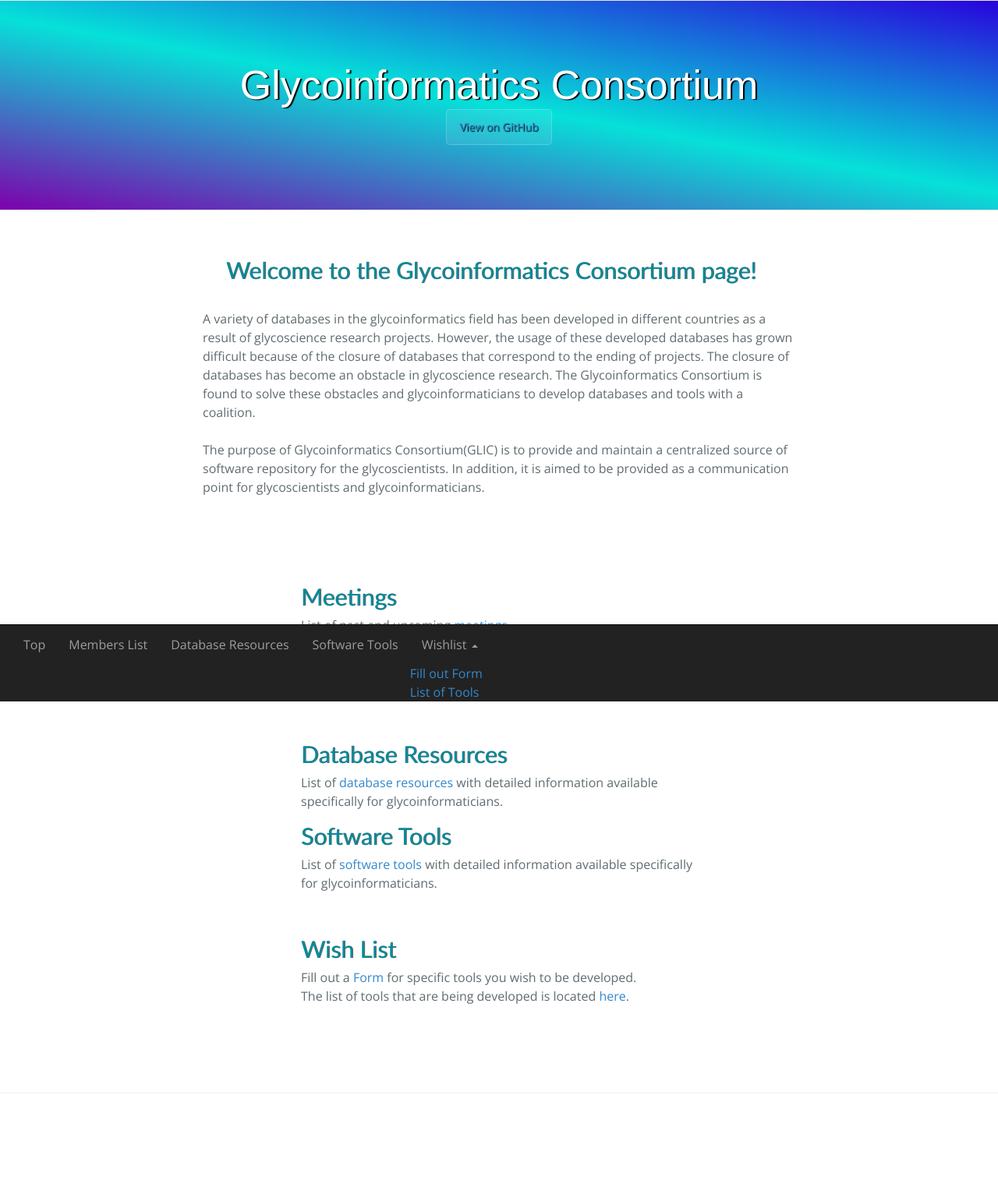
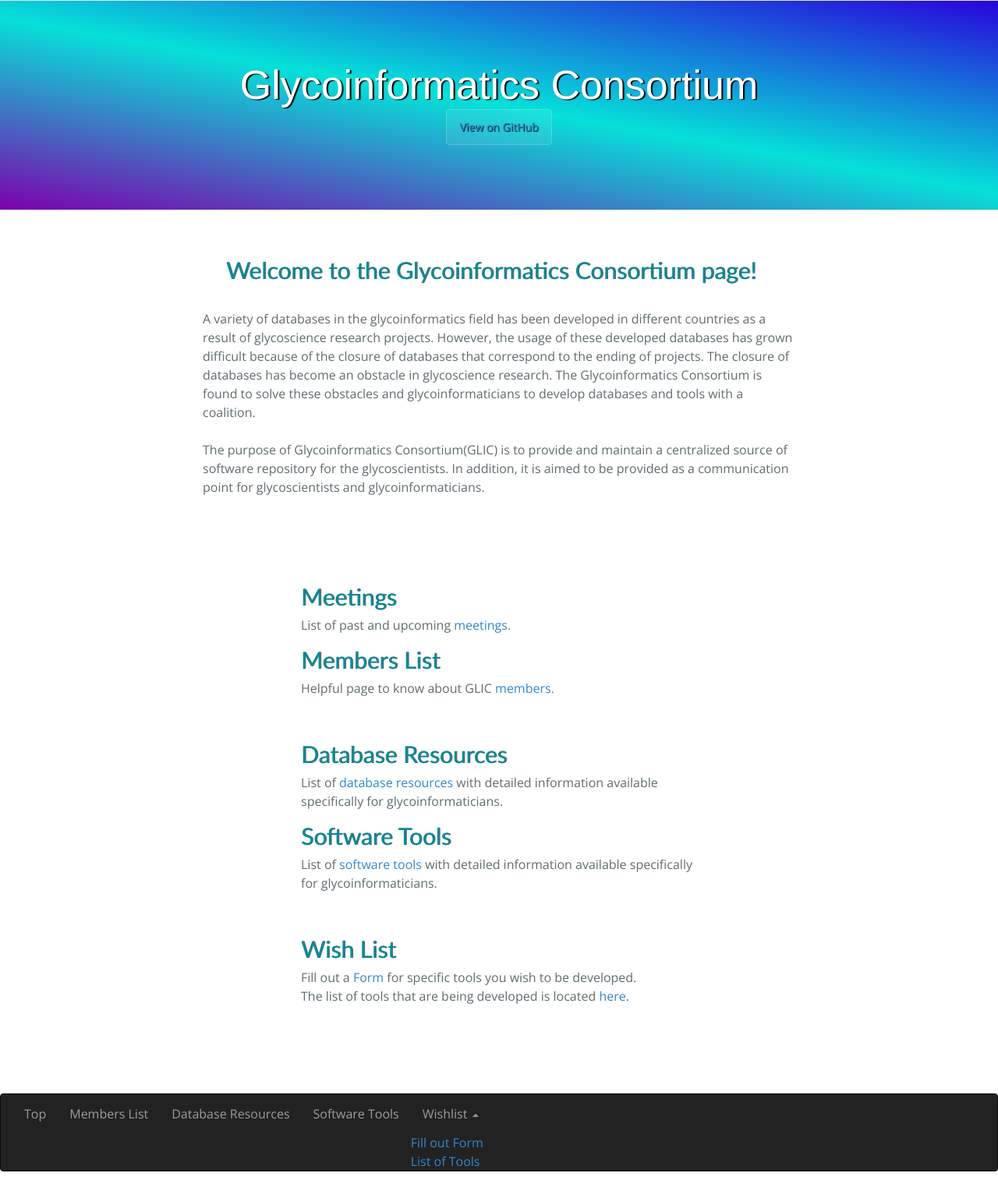
Before and after one commit to AokiCE/testglicpage, a Jekyll site: the page built from index.md, in a window 1280 px wide. Shown: the whole page at 78% size. Built offline with Jekyll 4.4.1, drawn with Linux system fonts in a browser that asks for light colours; nearby versions of some CDN libraries; before the commit the page ends 1403 px from its top, so only the background shows below that.

Commit message:
Update menu.html

```diff
--- a/_includes/menu.html
+++ b/_includes/menu.html
@@ -2,7 +2,7 @@
     <link href="//maxcdn.bootstrapcdn.com/font-awesome/4.1.0/css/font-awesome.min.css" rel="stylesheet">
 
 
-<nav class="navbar navbar-inverse navbar-fixed-bottom">
+<nav class="navbar navbar-inverse">
     <div class="container-fluid">
   <ul class="nav navbar-nav">
             <li><a href="https://aokice.github.io/testglicpage/" >Top</a></li>
```
